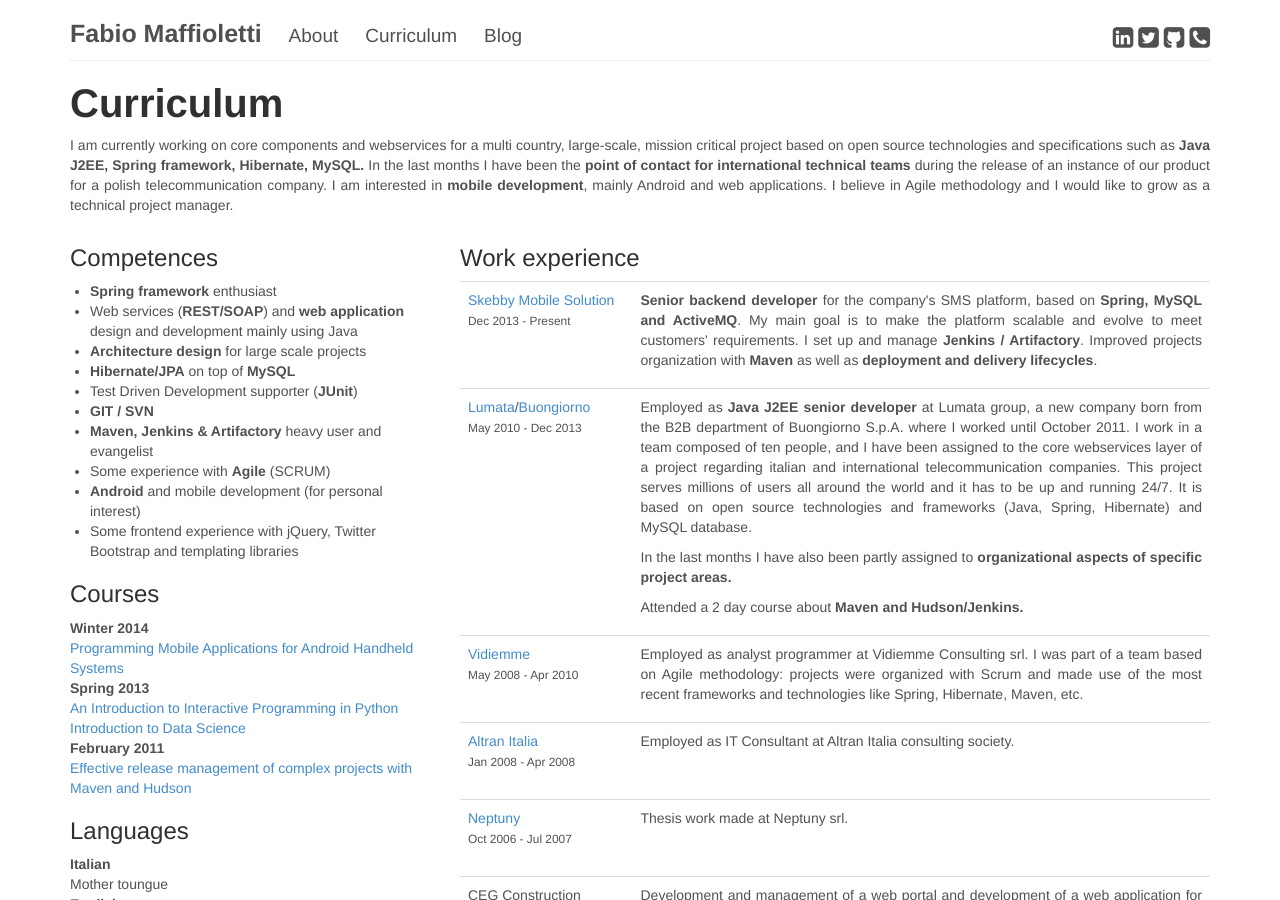
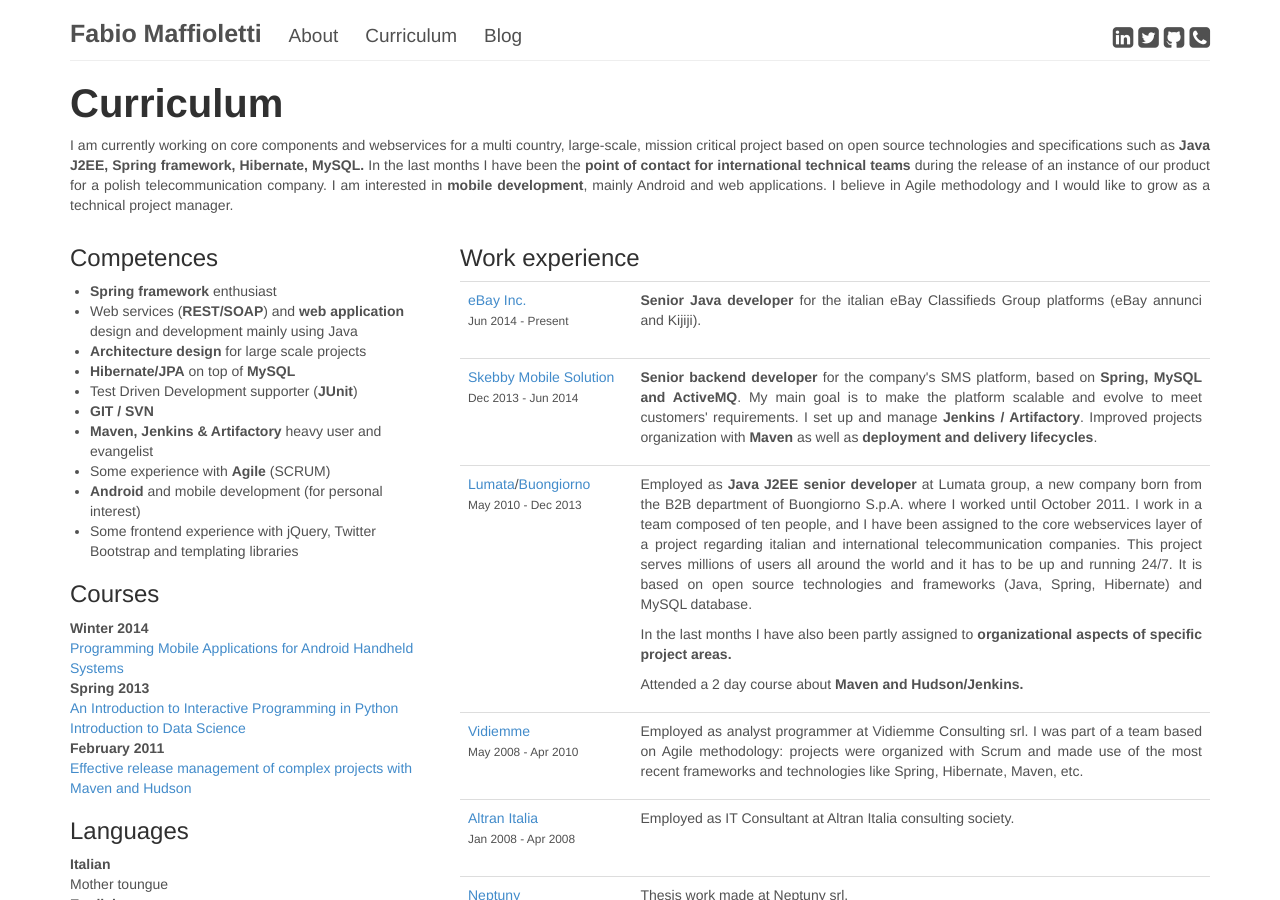
Before and after one commit to fabiomaffioletti/fabiomaffioletti.github.io, a Jekyll site: the page built from curriculum/index.html, in a window 1280 px wide and 900 px high. Built offline with Jekyll 4.4.1, drawn with Linux system fonts in a browser that asks for light colours; Markdown is read by kramdown in place of the engine named in the settings.

Commit message:
added ebay experience

```diff
--- a/curriculum/index.html
+++ b/curriculum/index.html
@@ -85,8 +85,19 @@
 			<tr>
 				<td class="left">
 					<dl>
+						<dd><a href="http://www.ebayinc.com/" target="_blank">eBay Inc.</a></dd>
+						<dd><small>Jun 2014 - Present</small></dd>
+					</dl>
+				</td>
+				<td>
+					<p><strong>Senior Java developer</strong> for the italian eBay Classifieds Group platforms (eBay annunci and Kijiji).</p>
+				</td>
+			</tr>
+			<tr>
+				<td class="left">
+					<dl>
 						<dd><a href="http://www.skebby.it/" target="_blank">Skebby Mobile Solution</a></dd>
-						<dd><small>Dec 2013 - Present</small></dd>
+						<dd><small>Dec 2013 - Jun 2014</small></dd>
 					</dl>
 				</td>
 				<td>
```
